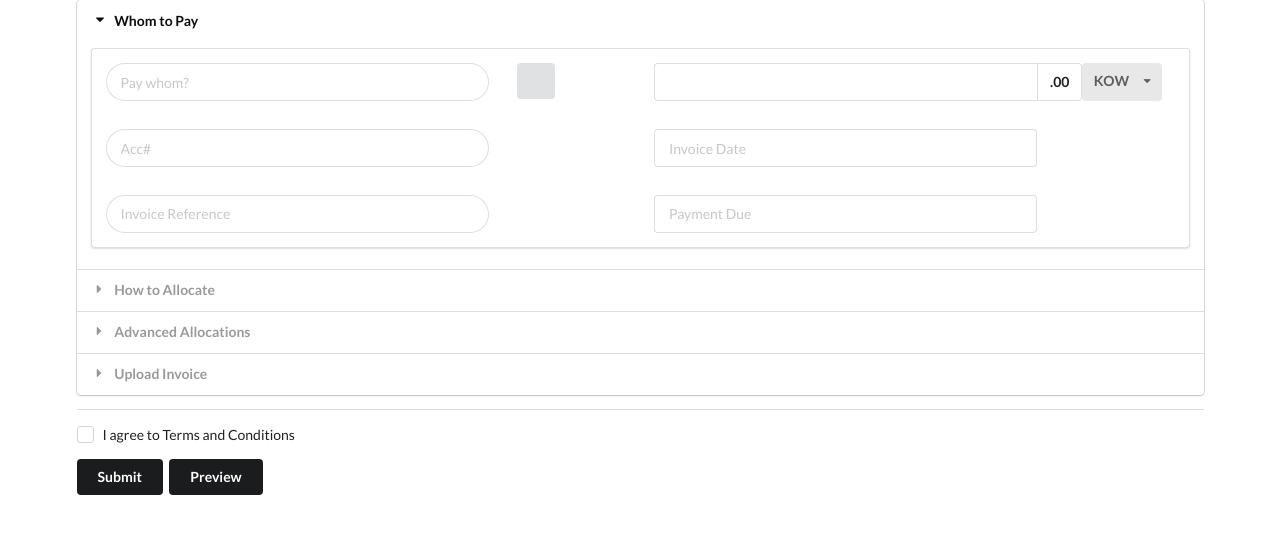
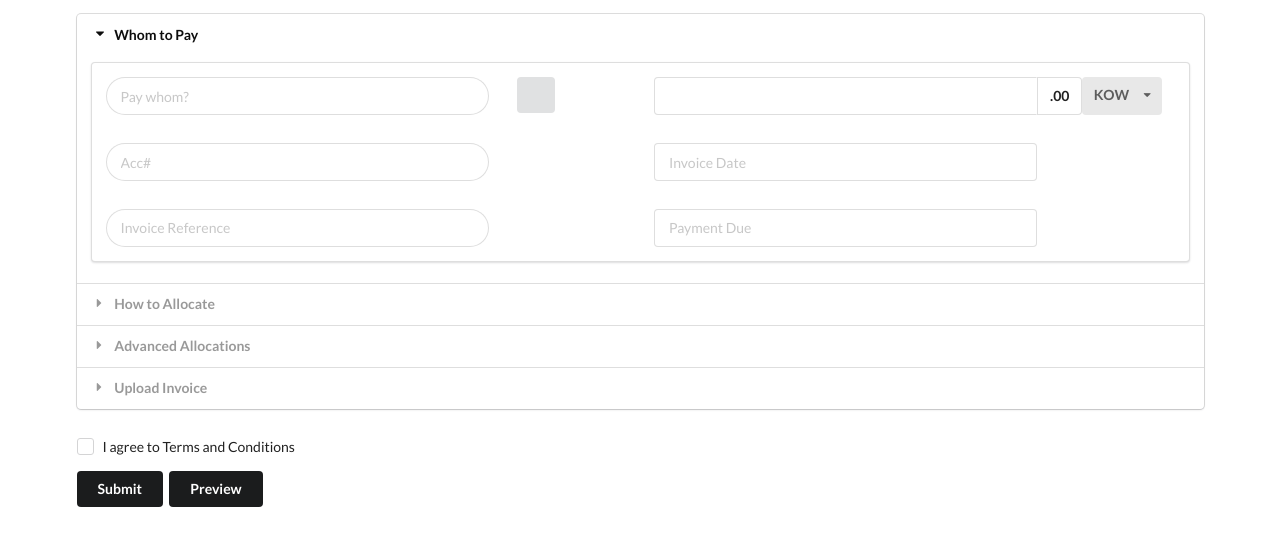
Before and after one commit to wangxianzhe015/temp, a plain HTML site: page index.html in a window 1280 px wide. Drawn offline with Linux system fonts and the light colour scheme; a web font is replaced by a local one.

Commit message:
style change

```diff
--- a/assets/css/app/app.css
+++ b/assets/css/app/app.css
@@ -1,3 +1,6 @@
+.container{
+    padding: 1em 0;
+}
 .ui.form input[type='text']{
     min-width: 300px;
 }
--- a/index.html
+++ b/index.html
@@ -213,7 +213,8 @@
             </div>
         </div>
     </div>
-    <div class="ui divider"></div>
+</div>
+<div class="ui container">
     <div class="ui form">
         <div class="field">
             <div class="ui checkbox">
@@ -226,6 +227,9 @@
             <div class="ui secondary submit button" id="preview-btn">Preview</div>
         </div>
     </div>
+</div>
+
+
 <div class="ui fluid custom popup left top" style="min-width: 400px;height: 300px;">
     <div class="ui grid">
         <div class="eight wide column">
@@ -265,7 +269,6 @@
         </div>
     </div>
 </div>
-</div>
 
 <script type="text/javascript" src="assets/js/lib/jquery.min.js"></script>
 <script type="text/javascript" src="assets/js/lib/semantic.min.js"></script>
```
Lines whose indentation alone changed are shown as unchanged.
